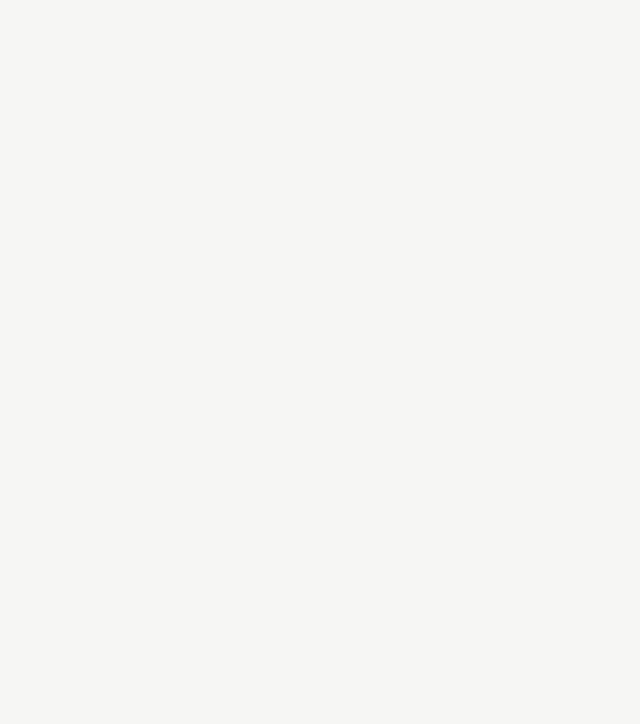
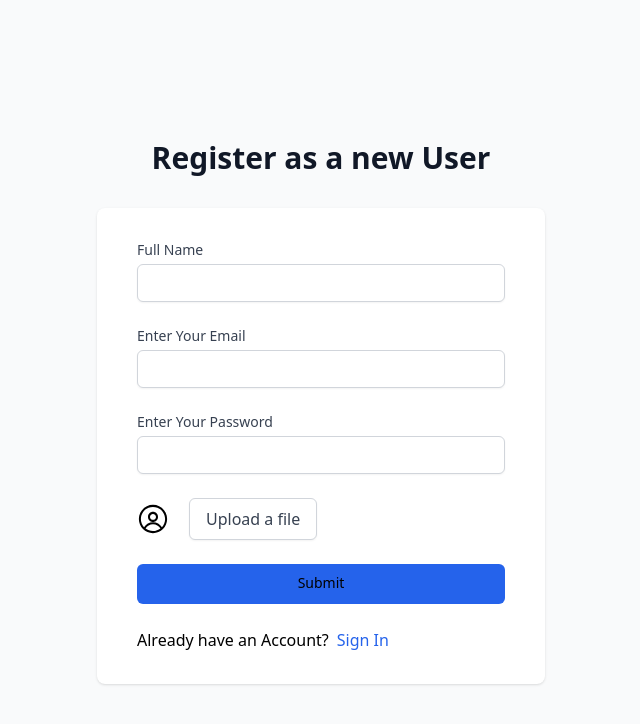
Before and after one commit to MaaX59/frontend, a React (Create React App) app: page /signup in a window 1280 px wide. Before the commit this address had no page. Shown: the top 724 px of the page, without its empty margins (319-959 px from the left). Built offline with nearby package versions, Linux system fonts and the light colour scheme.

Commit message:
signup frontend done

```diff
--- a/src/App.js
+++ b/src/App.js
@@ -1,13 +1,14 @@
 import React from "react";
 import "./App.css";
 import { BrowserRouter, Routes, Route } from "react-router-dom";
-import { LoginPage } from "./routes.js";
+import { LoginPage, SignupPage } from "./routes.js";
 
 function App() {
   return (
     <BrowserRouter>
       <Routes>
         <Route path="/login" element={<LoginPage />} />
+        <Route path="/signup" element={<SignupPage />} />
       </Routes>
     </BrowserRouter>
   );
--- a/src/components/Login/Login.jsx
+++ b/src/components/Login/Login.jsx
@@ -1,4 +1,5 @@
 import { React, useState } from "react";
+import {Link} from "react-router-dom";
 
 const Login = () => {
   const [email, setEmail] = useState("");
@@ -47,7 +48,12 @@
             </div>
             <div className="group relative w-full h-[40px] flex justify-center rounded-md bg-blue-600 hover:bg-blue-700 py-2 px-4 border border-transparent font-medium text-sm">
                 <button>Log In</button>
-
+            </div>
+            <div className =" flex w-full">
+              <h4> Not have any account?</h4>
+              <Link to ="/signup" className="text-blue-600 pl-2">
+               Sign Up
+              </Link>
             </div>
           </form>
         </div>
--- /dev/null
+++ b/src/components/Signup/Signup.jsx
@@ -0,0 +1,126 @@
+import { React, useState } from "react";
+import { Link } from "react-router-dom";
+import { RxAvatar } from "react-icons/rx";
+
+const Signup = () => {
+  const [email, setEmail] = useState("");
+  const [name, setName] = useState("");
+  const [password, setPassword] = useState("");
+  const [avatar, setAvatar] = useState(null);
+
+//   const handleSubmit = () => {
+//     console.log("ffff");
+//   };
+
+  const handleFileInputChange = (e) => {
+    const file = e.target.files[0];
+    setAvatar(file);
+  };
+
+  return (
+    <div className="min-h-screen bg-gray-50 flex flex-col justify-center py-12 sm:px-6 lg:px-8">
+      <div className="sm:mx-auto sm:w-full sm:max-w-md">
+        <h2 className="mt-6 text-center text-3xl font-extrabold text-gray-900">
+          Register as a new User
+        </h2>
+      </div>
+      <div className="mt-8 sm:mx-auto sm:w-full sm:max-w-md">
+        <div className="bg-white py-8 px-4 shadow sm:rounded-lg sm:px-10">
+          <form className="space-y-6">
+            <div>
+              <lable className="block text-sm font-medium text-gray-700">
+                Full Name
+              </lable>
+              <div className="mt-1">
+                <input
+                  type="text"
+                  name="text"
+                  autoComplete="name"
+                  required
+                  value={name}
+                  onChange={(e) => setName(e.target.value)}
+                  className="apperance-none block w-full px-3 py-2 border border-gray-300 rounded-md shadow-sm placeholder-gray-400 focus:outline-none focus:ring-blue-500 focus:border-blue-500 sm:text-sm"
+                />
+              </div>
+            </div>
+            <div>
+              <lable className="block text-sm font-medium text-gray-700">
+                Enter Your Email
+              </lable>
+              <div className="mt-1">
+                <input
+                  type="email"
+                  name="email"
+                  autoComplete="email"
+                  required
+                  value={email}
+                  onChange={(e) => setEmail(e.target.value)}
+                  className="apperance-none block w-full px-3 py-2 border border-gray-300 rounded-md shadow-sm placeholder-gray-400 focus:outline-none focus:ring-blue-500 focus:border-blue-500 sm:text-sm"
+                />
+              </div>
+            </div>
+            <div>
+              <lable className="block text-sm font-medium text-gray-700">
+                Enter Your Password
+              </lable>
+              <div className="mt-1">
+                <input
+                  type="password"
+                  name="password"
+                  autoComplete="current-password"
+                  required
+                  value={password}
+                  onChange={(e) => setPassword(e.target.value)}
+                  className="apperance-none block w-full px-3 py-2 border border-gray-300 rounded-md shadow-sm placeholder-gray-400 focus:outline-none focus:ring-blue-500 focus:border-blue-500 sm:text-sm"
+                />
+              </div>
+            </div>
+            <div>
+              <label className="block text-sm font-medium text-gray-700"></label>
+              <div className="mt-2 flex items-center">
+                <span className="inline-block h-8 w-8 rounded-full overflow-hidden">
+                  {avatar ? (
+                    <img
+                      src={URL.createObjectURL(avatar)}
+                      alt="avatar"
+                      className="h-full w-full object-cover rounded-full"
+                    />
+                  ) : (
+                    <RxAvatar className="h-8 w-8" />
+                  )}
+                </span>
+                <label className="ml-5 flex items-center justify-center px-4 py-2 border border-gray-300 rounded-md shadow-sm font-medium text-gray-700 bg-white hover:bg-gray-50">
+                  <span>Upload a file</span>
+                  <input
+                    type="file"
+                    name="avatar"
+                    id="file-input"
+                    accept=".jpg,.jpeg,.png"
+                    onChange={handleFileInputChange}
+                    className="sr-only"
+                  />
+                </label>
+              </div>
+            </div>
+            <div>
+              <button
+                type="submit"
+                className="group relative w-full h-[40px] flex justify-center rounded-md bg-blue-600 hover:bg-blue-700 py-2 px-4 border border-transparent font-medium text-sm"
+              >
+                Submit
+              </button>
+            </div>
+            <div className=" flex w-full">
+              <h4> Already have an Account?</h4>
+              <Link to="/login" className="text-blue-600 pl-2">
+                Sign In
+              </Link>
+            </div>
+          </form>
+        </div>
+      </div>
+    </div>
+  );
+};
+
+export default Signup;
--- a/src/pages/Login.jsx
+++ b/src/pages/Login.jsx
@@ -4,7 +4,7 @@
 const LoginPage = () => {
   return (
     <div>
-      <Login />
+      <Login/>
     </div>
   );
 };
--- /dev/null
+++ b/src/pages/SignupPage.jsx
@@ -0,0 +1,12 @@
+import React from 'react'
+import Signup from "../components/Signup/Signup"
+
+function SignupPage() {
+  return (
+    <div>
+        <Signup/>
+    </div>
+  )
+}
+
+export default SignupPage
--- a/src/routes.js
+++ b/src/routes.js
@@ -1,6 +1,7 @@
 import LoginPage from "../src/pages/Login.jsx";
+import SignupPage from "../src/pages/SignupPage"
 
 
 export {
-    LoginPage,
+    LoginPage, SignupPage
 };
```
Also changed, not shown: src/pages/Signup.jsx (deleted).
